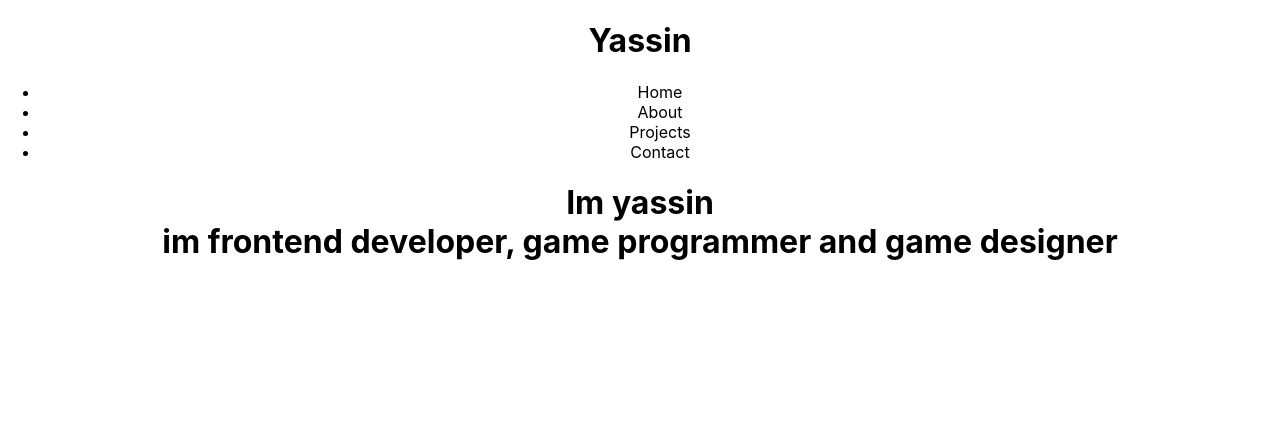
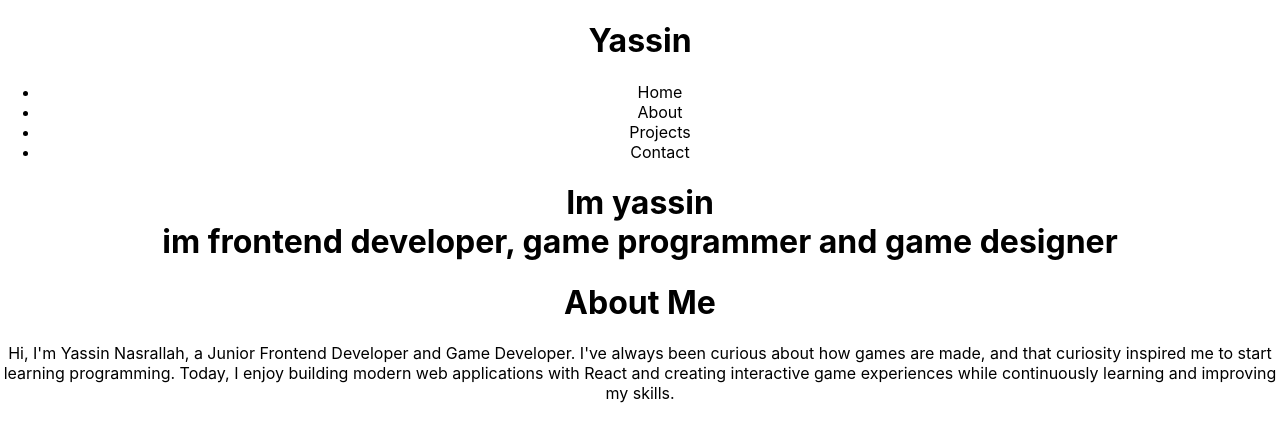
Before and after one commit to YassinNasrallah/MyProtfolio, a React (Create React App) app: page / in a window 1280 px wide. Shown: the top 442 px of the page. Built offline with nearby package versions, Linux system fonts and the light colour scheme.

Commit message:
modified home.jsx

```diff
--- a/src/pages/Home.jsx
+++ b/src/pages/Home.jsx
@@ -1,13 +1,14 @@
 import React from 'react'
 import Navigation from '../components/navigation/Navigation'
 import Herocontent from '../components/Hero/Herocontent'
+import Aboutcontent from '../components/about/Aboutcontent'
 
 const Home = () => {
   return (
     <div className='home-section'>
         <Navigation />
         <Herocontent />
-
+         <Aboutcontent />
     </div>
   )
 }
```
